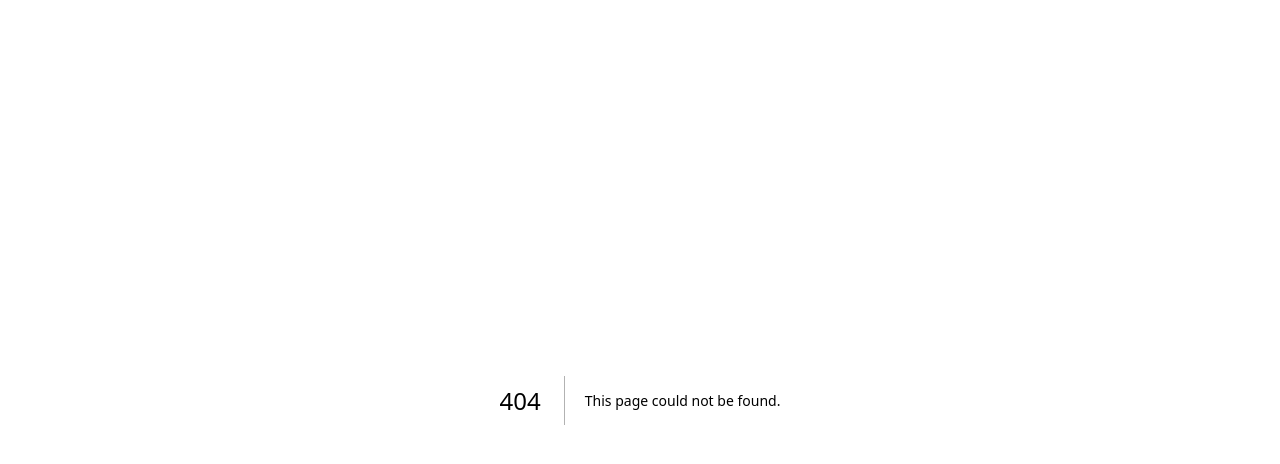
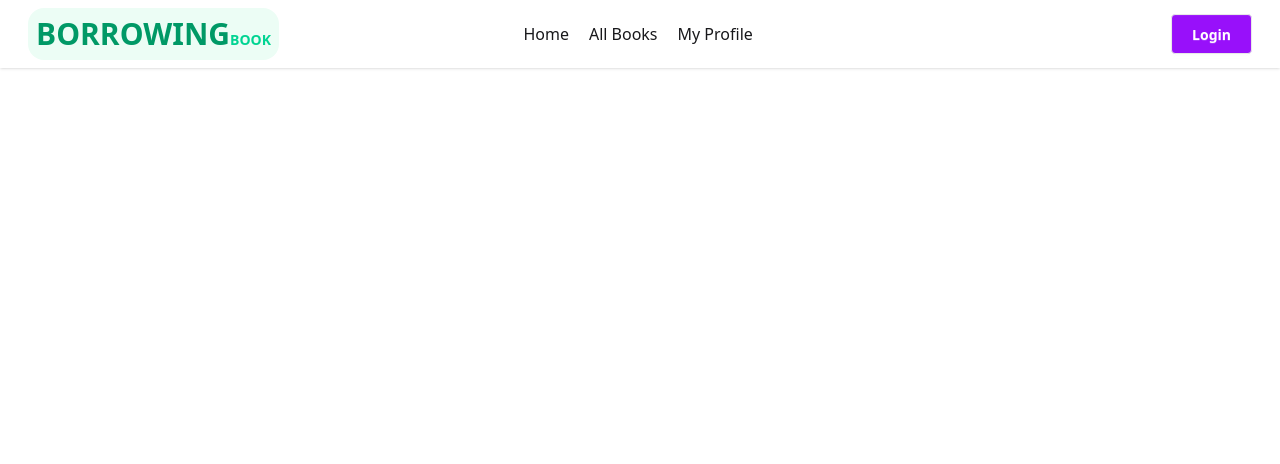
Before and after one commit to RakibulhasanUtsho07/borrowing-online-book-store, a Next.js app: page /login in a window 1280 px wide. Before the commit this address had no page. Shown: the top 464 px of the page. Built offline with nearby package versions, Linux system fonts and the light colour scheme.

Commit message:
complete navbar with a with a logo and 3link and a log=login a

```diff
--- /dev/null
+++ b/src/app/(auth)/login/page.jsx
@@ -0,0 +1,11 @@
+import React from 'react'
+
+function LoginPage() {
+  return (
+    <div>
+      Login Page
+    </div>
+  )
+}
+
+export default LoginPage
--- /dev/null
+++ b/src/app/(auth)/register/page.jsx
@@ -0,0 +1,11 @@
+import React from 'react'
+
+function RegisterPage() {
+  return (
+    <div>
+      Registration page
+    </div>
+  )
+}
+
+export default RegisterPage
--- /dev/null
+++ b/src/app/(main)/all-books/page.jsx
@@ -0,0 +1,11 @@
+import React from 'react'
+
+function AllBooksPage() {
+  return (
+    <div>
+      All Books
+    </div>
+  )
+}
+
+export default AllBooksPage
--- /dev/null
+++ b/src/app/(main)/books-details/page.jsx
@@ -0,0 +1,11 @@
+import React from 'react'
+
+function BookDetailsPage() {
+  return (
+    <div>
+      Book Details
+    </div>
+  )
+}
+
+export default BookDetailsPage
--- /dev/null
+++ b/src/app/(main)/my-profile/page.jsx
@@ -0,0 +1,11 @@
+import React from 'react'
+
+function MyProfilePage() {
+  return (
+    <div>
+      My Profile
+    </div>
+  )
+}
+
+export default MyProfilePage
--- a/src/app/components/shared/Banner.jsx
+++ b/src/app/components/shared/Banner.jsx
@@ -1,9 +1,10 @@
+import Image from "next/image"
 
-
+import banner from "@/assets/banner-book-bow.png"
 function Banner() {
   return (
-    <div>
-      Banner
+    <div className="mx-auto mt-10 ">
+      <Image className="rounded" src={banner} width={1140} height={400} alt="Banner Image" />
     </div>
   )
 }
--- /dev/null
+++ b/src/app/components/shared/NavLink.jsx
@@ -0,0 +1,14 @@
+"use client"
+import Link from 'next/link'
+import { usePathname } from 'next/navigation'
+import React from 'react'
+
+function NavLink({href, className, children}) {
+    const pathName = usePathname()
+    const isActive = pathName === href;
+  return (
+    <Link href={href} className={`${isActive ? " border-b-2 border-purple-600 ": ""}`}>{children}</Link>
+  )
+}
+
+export default NavLink
--- a/src/app/components/shared/Navbar.jsx
+++ b/src/app/components/shared/Navbar.jsx
@@ -1,11 +1,47 @@
+import Link from 'next/link'
 import React from 'react'
+import NavLink from './NavLink'
 
 function Navbar() {
-  return (
-    <div>
-      Navbar
-    </div>
-  )
+    const links =
+        <>
+            <li>
+                <NavLink href={"/"}>Home</NavLink>
+            </li>
+            <li>
+                <NavLink href={"/all-books"}>All Books</NavLink>
+            </li>
+            <li>
+                <NavLink href={"/my-profile"}>My Profile</NavLink>
+            </li>
+        </>
+
+    return (
+
+        <div className="navbar bg-base-100 shadow-sm">
+            <div className="navbar-start">
+                <div className="dropdown">
+                    <div tabIndex={0} role="button" className="btn btn-ghost lg:hidden">
+                        <svg xmlns="http://www.w3.org/2000/svg" className="h-5 w-5" fill="none" viewBox="0 0 24 24" stroke="currentColor"> <path strokeLinecap="round" strokeLinejoin="round" strokeWidth="2" d="M4 6h16M4 12h8m-8 6h16" /> </svg>
+                    </div>
+                    <ul
+                        tabIndex="-1"
+                        className="menu menu-sm dropdown-content bg-base-100 rounded-box z-1 mt-3 w-52 p-2 shadow">
+                        {links}
+                    </ul>
+                </div>
+                <Link href={"/"} className="  text-3xl font-bold text-emerald-600 bg-emerald-50 p-2  rounded-2xl ml-5">BORROWING<span className='text-sm text-emerald-400 '>BOOK</span></Link>
+            </div>
+            <div className="navbar-center hidden lg:flex">
+                <ul className=" flex gap-5 px-1">
+                    {links}
+                </ul>
+            </div>
+            <div className="navbar-end pr-5">
+                <a className="btn bg-purple-600 text-white px-5 text-bold ">Login</a>
+            </div>
+        </div>
+    )
 }
 
 export default Navbar
```
Also changed, not shown: 1 other file (tests, documents, lock files or other folders).
